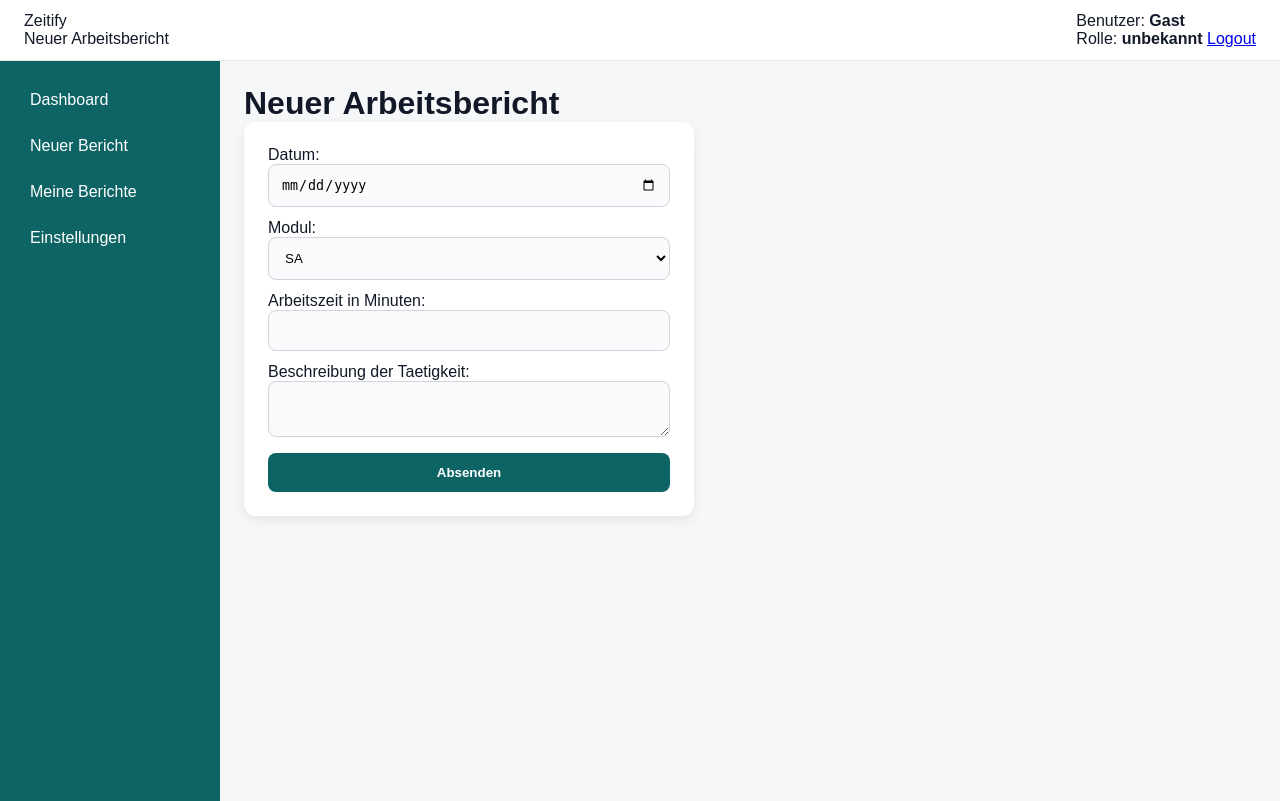
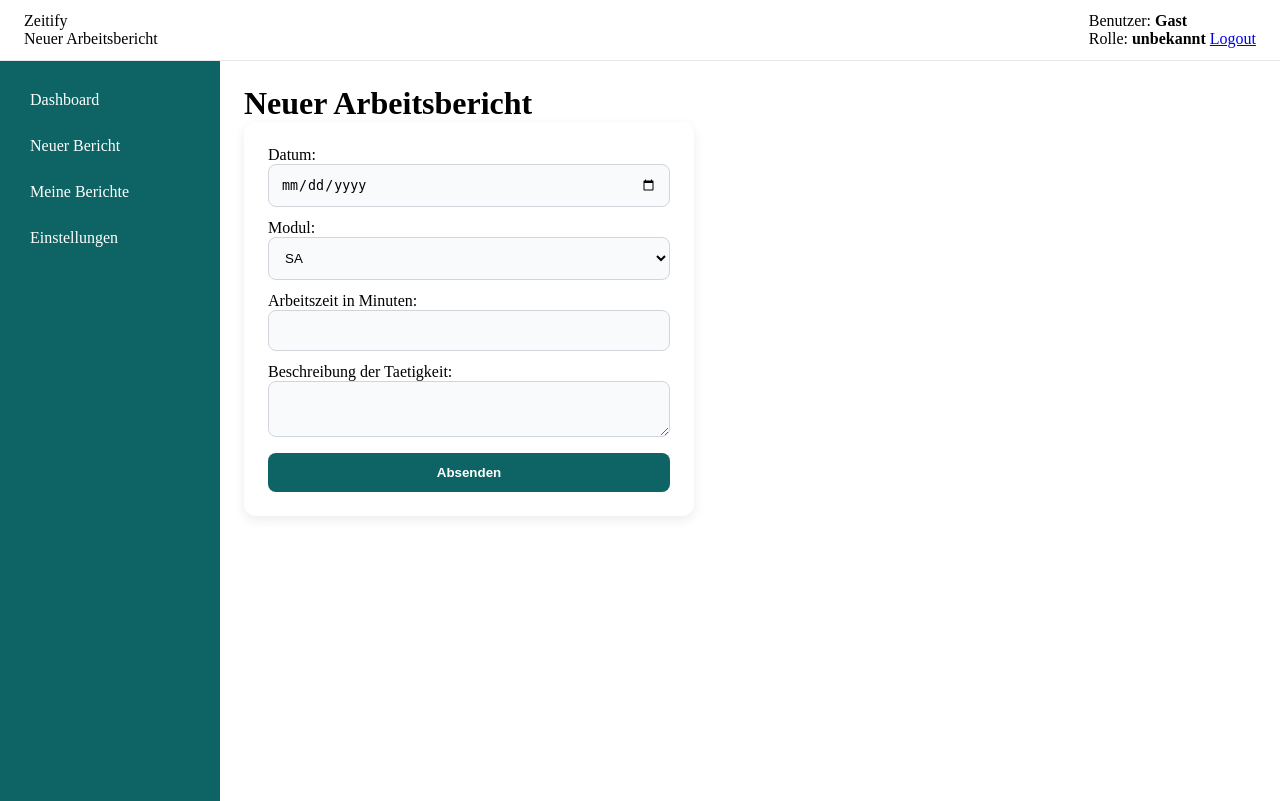
Before and after one commit to Ari508s/zeitify, a Django app: page /berichte/ in a window 1280 px wide. Run offline with Django 5.2, Linux system fonts and the light colour scheme.

Commit message:
Update style.css
css geändert

Co-Authored-By: MAYEREME <207721768+MAYEREME@users.noreply.github.com>

```diff
--- a/var/www/static/style.css
+++ b/var/www/static/style.css
@@ -4,11 +4,7 @@
   box-sizing: border-box;
 }
 
-body {
-  font-family: Arial, sans-serif;
-  background: #f6f7f8;
-  color: #111827;
-}
+
 
 .auth-body {
   min-height: 100vh;
```
